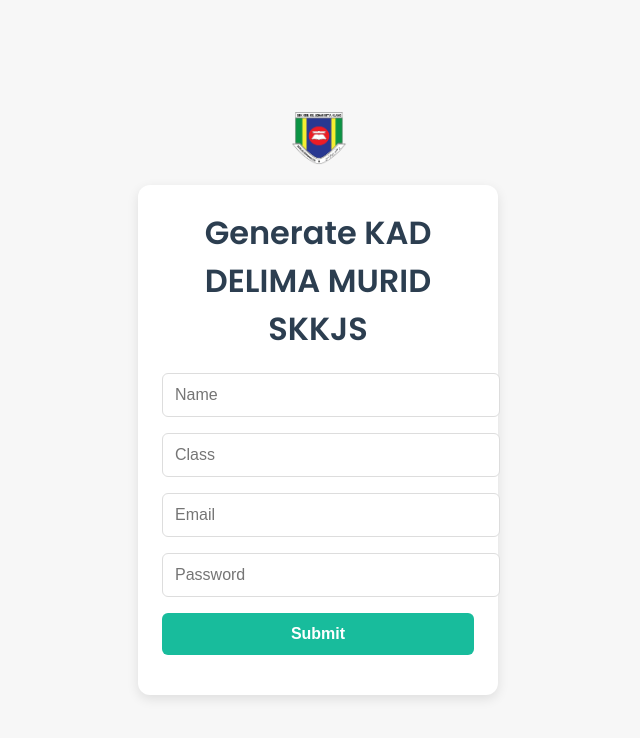
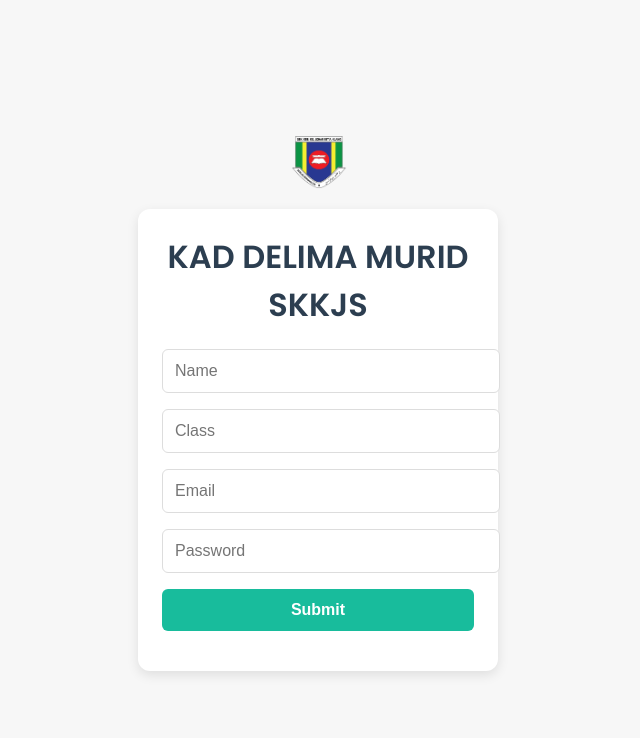
Before and after one commit to wan313/kad_delima, a plain HTML site: page index.html in a window 1280 px wide. Shown: the whole page, without its empty margins (322-962 px from the left). Drawn offline with nearby package versions, Linux system fonts and the light colour scheme.

Commit message:
Update index.html

```diff
--- a/index.html
+++ b/index.html
@@ -115,7 +115,7 @@
     <img src="logo.png" alt="School Logo" class="school-logo" />
 
     <form id="idForm">
-      <h1>Generate KAD DELIMA MURID SKKJS</h1>
+      <h1>KAD DELIMA MURID SKKJS</h1>
       <input type="text"    id="studentName"     placeholder="Name"     required />
       <input type="text"    id="studentClass"    placeholder="Class"    required />
       <input type="email"   id="studentEmail"    placeholder="Email"    required />
```
